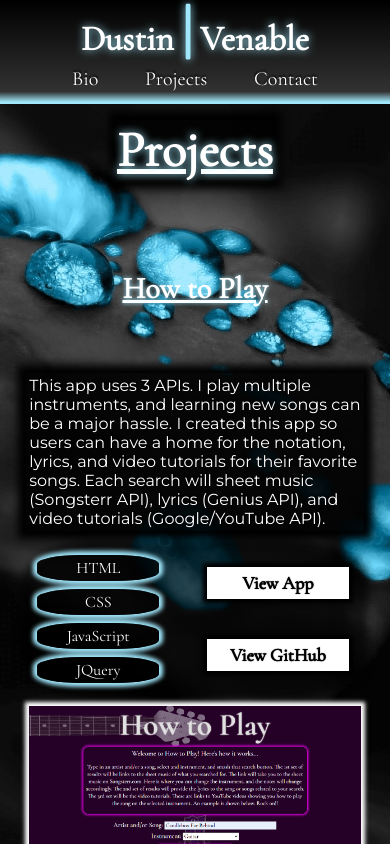
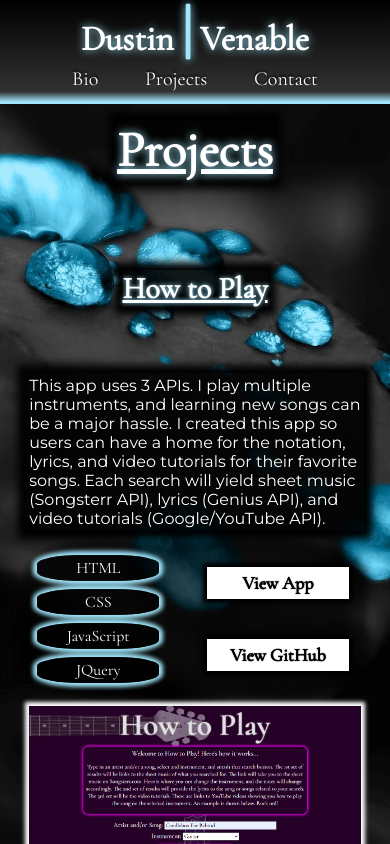
Before and after one commit to DusVen44/portfolio-react, a React (Create React App) app: page /projects in a window 390 px wide. Shown: the top 844 px of the page. Built offline with nearby package versions, Linux system fonts and the light colour scheme; the HTML template or start-up script is replaced by a standard one; a web font is replaced by a local one.

Commit message:
fixed mobile view

```diff
--- a/src/Components/Contact/Contact.js
+++ b/src/Components/Contact/Contact.js
@@ -11,7 +11,8 @@ export default function Contact() {
             <div className="contact-info-container">
                 <div className="name-career">
                     <h4 className="contact-name">Dustin Venable</h4>
-                    <h4 className="contact-career">Cloud Engineer & Web Developer</h4>
+                    <h4 className="contact-career">Cloud Engineer</h4>
+                    <h4 className="contact-career">Web Developer</h4>
                 </div>
 
                 <div className="contact-options">
--- a/src/Components/HowToPlay/HowToPlay.css
+++ b/src/Components/HowToPlay/HowToPlay.css
@@ -20,6 +20,8 @@
     font-size: 30px;
     text-decoration: underline;
     text-shadow: 0px 0px 4px #A0E7FB;
+    background-color: rgba(0, 0, 0, 0.9);
+    box-shadow: 0px 0px 8px 8px rgb(0, 0, 0);
 }
 
 .description {
--- a/src/Components/HowToPlay/HowToPlay.js
+++ b/src/Components/HowToPlay/HowToPlay.js
@@ -17,7 +17,7 @@ export default function HowToPlay() {
                         This app uses 3 APIs. I play multiple instruments, and learning new songs
                         can be a major hassle. I created this app so users can have a home for the
                         notation, lyrics, and video tutorials for their favorite songs. Each search
-                        will sheet music (Songsterr API), lyrics (Genius API), and video tutorials
+                        will yield sheet music (Songsterr API), lyrics (Genius API), and video tutorials
                         (Google/YouTube API).
                     </p>
                 </div>
```
